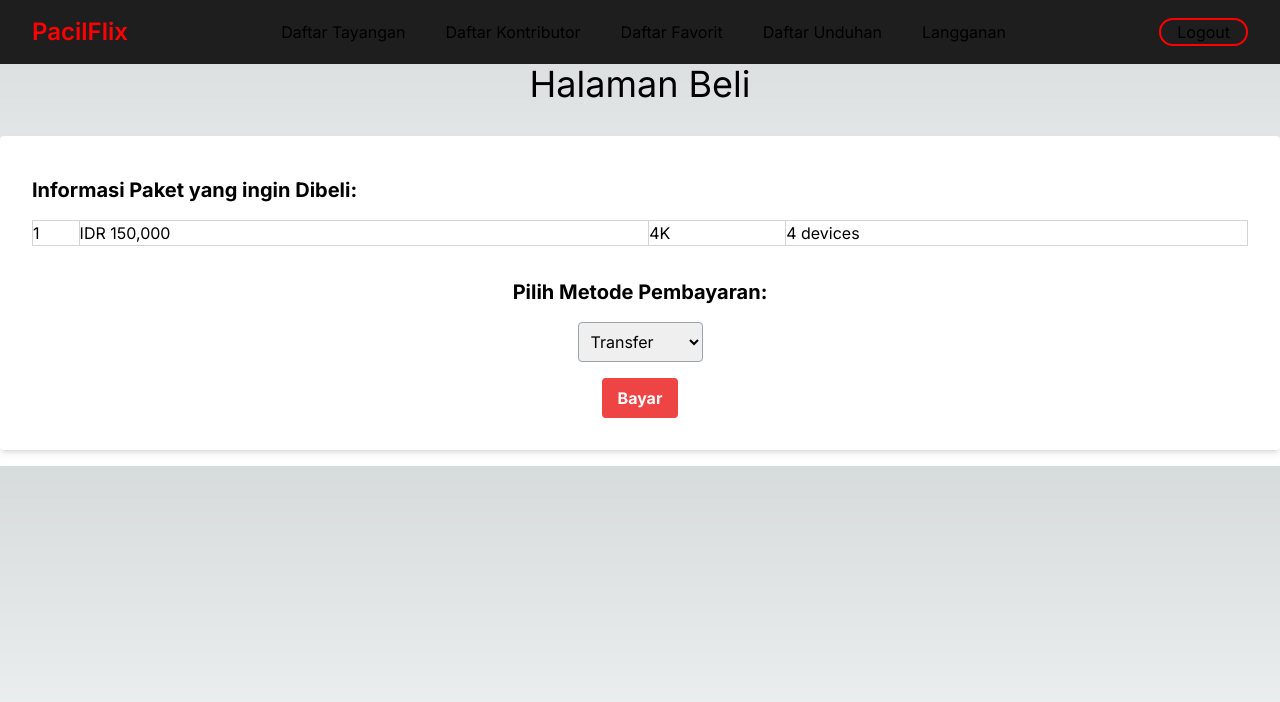
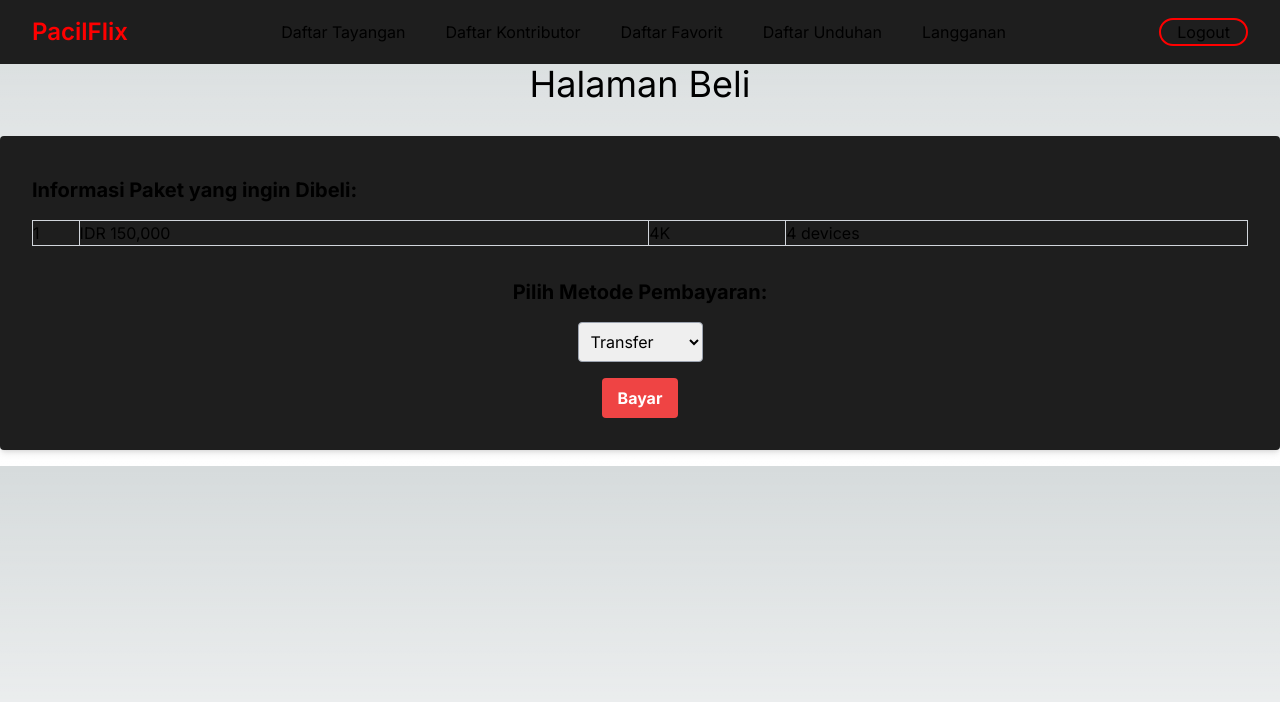
Before and after one commit to BasDat-E12-241/PacilFlix-fe, a Next.js app: page /halaman-beli/1 in a window 1280 px wide. Shown: the top 702 px of the page. Built offline with nearby package versions, Linux system fonts and the light colour scheme.

Commit message:
change the color of the halaman beli's background

```diff
--- a/src/app/halaman-beli/[tipe]/page.tsx
+++ b/src/app/halaman-beli/[tipe]/page.tsx
@@ -22,7 +22,7 @@
     return (
         <div className="container mx-auto pt-8">
             <h1 className="text-center text-4xl my-8">Halaman Beli</h1>
-            <form onSubmit={handleSubmit} className="bg-white shadow-md rounded px-8 pt-6 pb-8 mb-4">
+            <form onSubmit={handleSubmit} className="bg-primary shadow-md rounded px-8 pt-6 pb-8 mb-4">
                 <h2 className="text-xl font-bold my-4">Informasi Paket yang ingin Dibeli:</h2>
                 <table className="w-full my-4 text-left border-collapse border border-gray-400">
                 <tbody>
```
